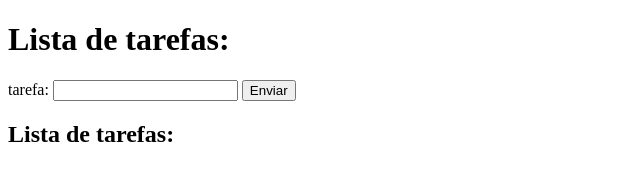
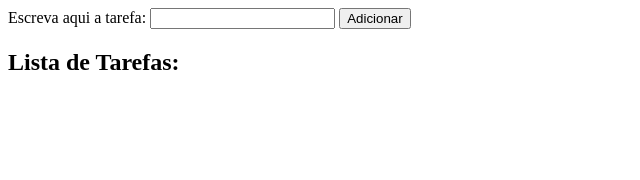
Before and after one commit to 1TDSR-2023/rm551938, a plain HTML site: page exercicio-01-array/index.html in a window 1280 px wide. Shown: the whole page, without its empty margins (0-640 px from the left). Drawn offline with Linux system fonts and the light colour scheme.

Commit message:
Criada a pagina inical em html com form

```diff
--- a/exercicio-01-array/index.html
+++ b/exercicio-01-array/index.html
@@ -9,22 +9,17 @@
     <script src="./js/script.js"></script>
     <link rel="stylesheet" href="./css/estilo.css">
 </head>
+
 <body>
+    <form>
+        <label for="tarefa">Escreva aqui a tarefa: </label>
+        <input type="text" id="tarefa" />
+        <button type="button" onclick="adicionarTarefa()">Adicionar</button>
+    </form>
 
-    <h1>Lista de tarefas: </h1>
-    <form>
-     <label for="tarefa">tarefa:</label>
-     <input type="text" id="tarefa"/>
+    <h2>Lista de Tarefas:</h2>
+    <ul id="listaDeTarefas">
 
-     <button type="submit" onsubmit="adicionarTarefa">Enviar</button>
-
-     <h2>Lista de tarefas: </h2>
-     <ul id="">
-
-     </ul>
- </form>
-
-
-
+    </ul>
 </body>
 </html>
```
Also changed, not shown: index.html (deleted).
